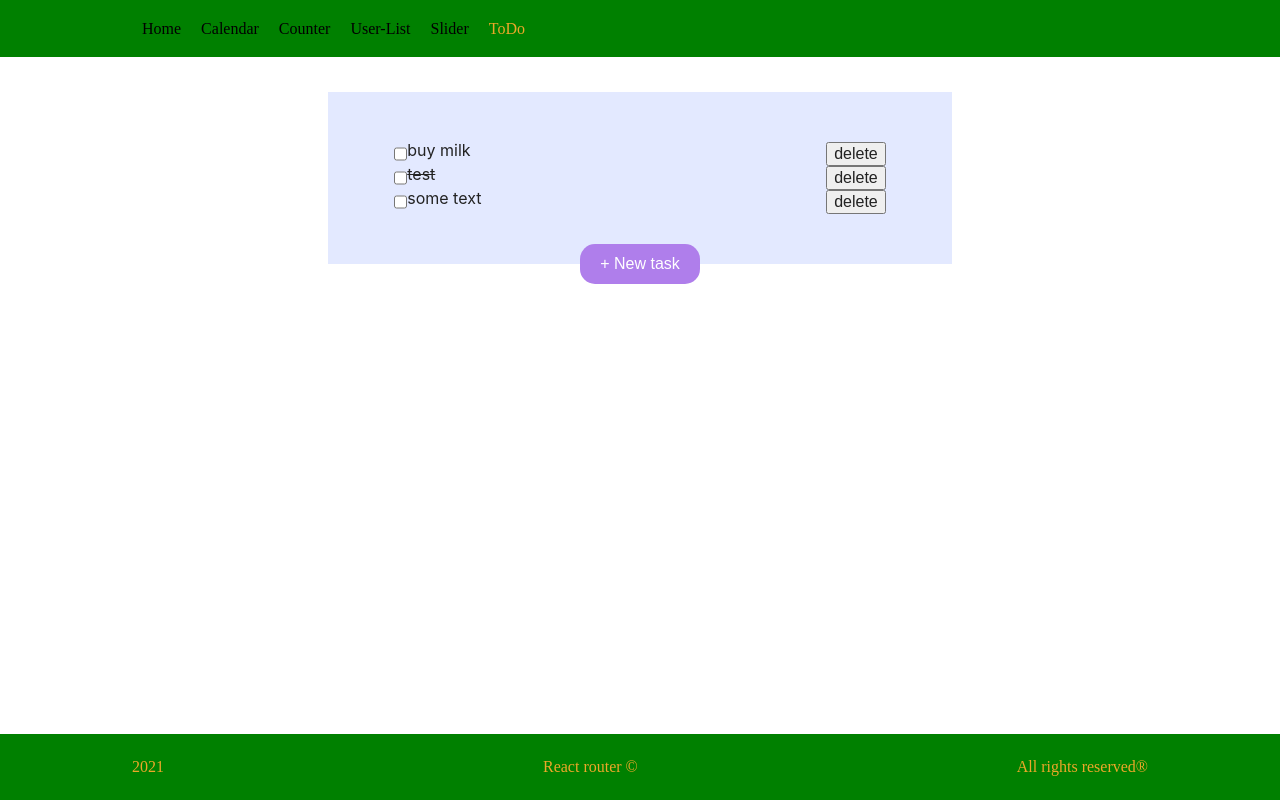
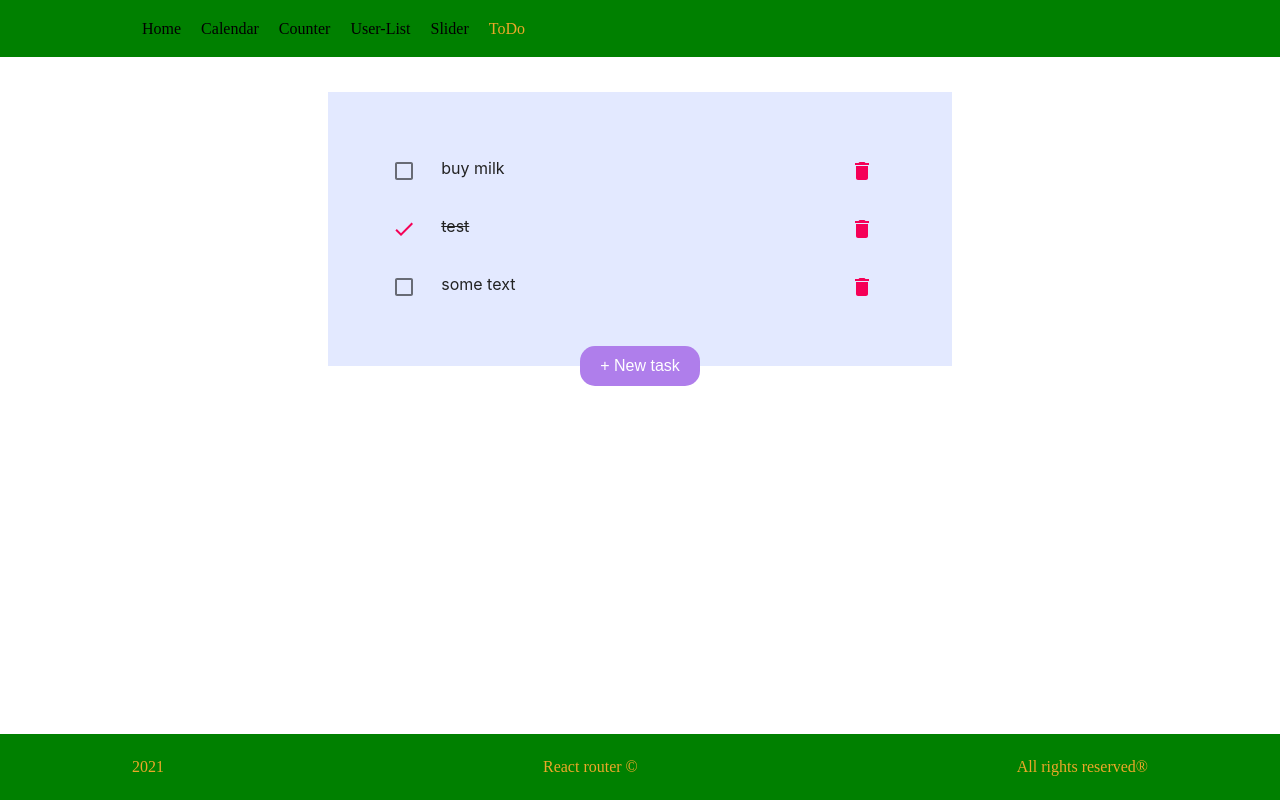
Before and after one commit to EvgenStr/react-calendar, a React (Create React App) app: page /todo in a window 1280 px wide. Built offline with nearby package versions, Linux system fonts and the light colour scheme; a web font is replaced by a local one.

Commit message:
add material checkbox and button

```diff
--- a/src/components/ToDoList/ListItem/ListItem.module.sass
+++ b/src/components/ToDoList/ListItem/ListItem.module.sass
@@ -2,11 +2,14 @@
   display: flex
   justify-content: start
   width: 80%
+  padding: 5px 0
 
 .done
   text-decoration: line-through
 
-.btnDel
-  // justify-self: endn
 .text
+  display: inline-block
   flex-grow: 1
+  height: 42px
+  line-height: 42px
+  vertical-align: middle
--- a/src/components/ToDoList/ListItem/index.jsx
+++ b/src/components/ToDoList/ListItem/index.jsx
@@ -1,15 +1,28 @@
 import React from 'react';
 import cx from 'classnames';
+import FormControlLabel from '@material-ui/core/FormControlLabel';
+import CheckBoxOutlineBlankIcon from '@material-ui/icons/CheckBoxOutlineBlank';
+import DoneIcon from '@material-ui/icons/Done';
+import Checkbox from '@material-ui/core/Checkbox';
+
+import IconButton from '@material-ui/core/IconButton';
+import DeleteIcon from '@material-ui/icons/Delete';
 import style from './ListItem.module.sass';
 
-function ListItem({ isDoneHandler, deleteItem, item }) {
+function ListItem({ isDoneHandler, deleteItem, item: { name, id, isDone } }) {
   // console.log(item)
   return (<>
     <li className={style.listItem}>
-      <input onChange={() => isDoneHandler(item.id)} type="checkbox"></input>
-      <span className={cx(style.text, { [style.done]: item.isDone })}>{item.name}</span>
-
-      <button className={style.btnDel} onClick={() => deleteItem(item.id)}>delete</button>
+      <FormControlLabel
+        control={<Checkbox onChange={() => isDoneHandler(id)} icon={<CheckBoxOutlineBlankIcon />}
+          checkedIcon={<DoneIcon />}
+          checked={isDone}
+          name="checkedH" />}
+      />
+      <span className={cx(style.text, { [style.done]: isDone })}>{name}</span>
+      <IconButton onClick={() => deleteItem(id)} color="secondary" aria-label="delete">
+        <DeleteIcon />
+      </IconButton>
     </li>
 
 
```
